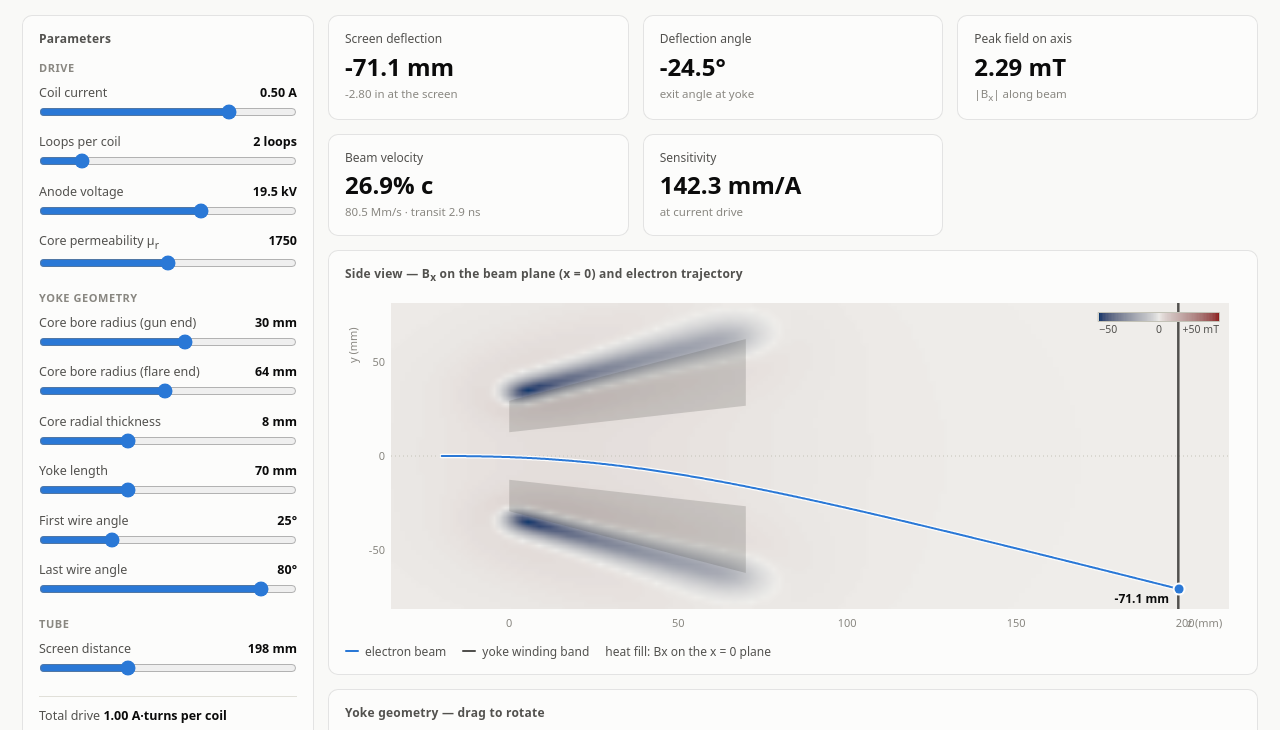
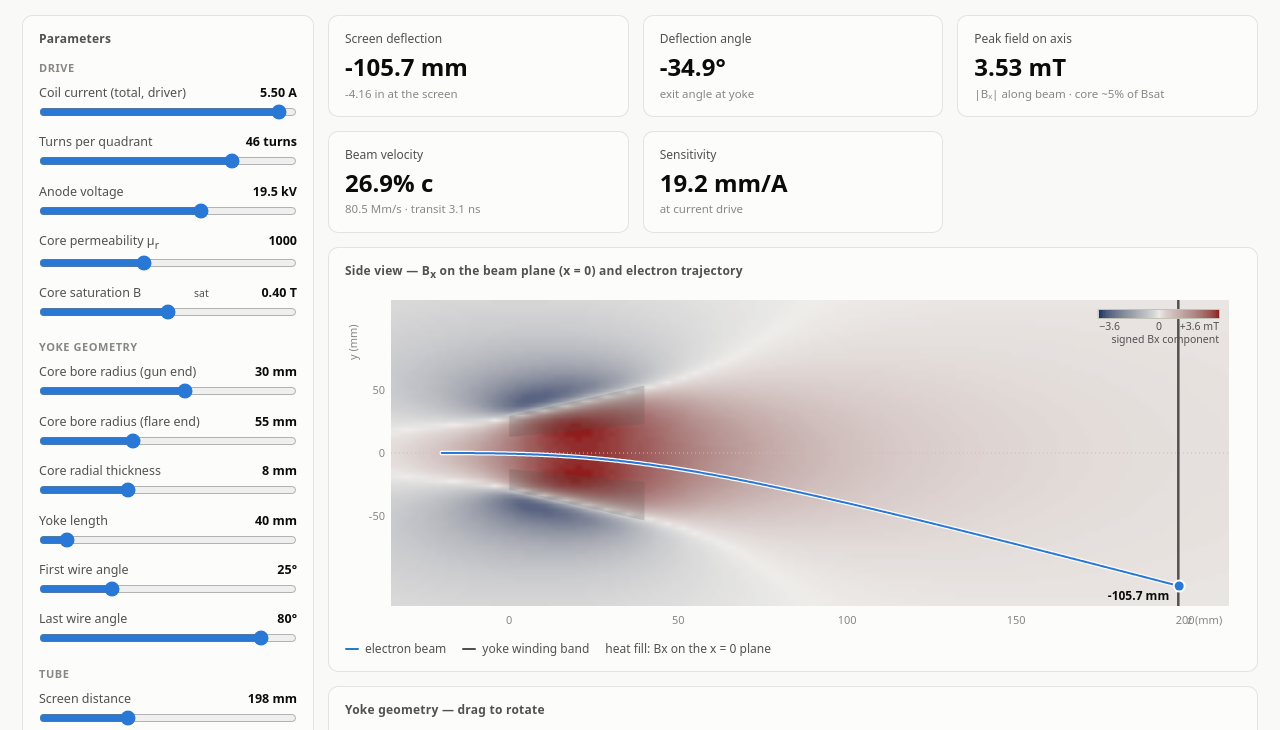
Before and after one commit to shupac800/deflsim, a plain HTML site: page index.html in a window 1280 px wide. Shown: the part 70-800 px from the top of the page. Drawn offline with Linux system fonts and the light colour scheme.

Commit message:
Replace ferrite core model with screened-toroid field
The old model treated the core as a scalar boost to the bare-wire
Biot-Savart field: B_axis = B_vac + coreLeakage*Bsat*tanh((mu_r-1)*B_vac/Bsat).
That amplifies the bare winding's on-axis field shape by ~50x, including
its nonphysical off-axis sign reversal, and only reaches realistic
deflection through an arbitrary leakage factor.

Replace with the screened-toroid limit: with mu_r >> 1 the ring shunts the
outer legs and crossovers, so the bore sees only the inner legs plus their
images in the core's inner surface. Bore field = (1+kappa)*B_inner with
kappa = (mu_r-1)/(mu_r+1) ~ 1, no fitted parameter. Saturation reapplied
physically via flux-crowding into the ring cross-section against Bsat.

At the WG6100 vertical-coil point (46 turns/quadrant, 5.5 A, 40 mm, 19.5 kV)
this gives a nearly uniform bore field (3.2 mT across the aperture vs the old
+11 to -19 mT reversal) and 106 mm deflection with no tuning, ~within 25% of
the 145 mm half-height target from geometry alone.

- physics.js: screened-toroid field (flatInner segment array, coreFactor),
  WG6100 defaults, drop coreLeakage
- index.html/app.js: current +-6 A, turns to 60, remove leakage slider,
  sweep range +-6 A, core-flux readout as % of Bsat, rewrite model note;
  add B-field direction arrows to the side view
- README: describe the new model

Beam kinematics and Boris integrator unchanged (already sound).

Co-Authored-By: Claude Opus 4.8 <noreply@anthropic.com>

```diff
--- a/app.js
+++ b/app.js
@@ -103,7 +103,7 @@
   }
 
   function computeSweep() {
-    const n = 17, maxI = 1.0;
+    const n = 17, maxI = 6.0;
     const currents = [];
     for (let i = -(n - 1); i <= n - 1; i++) currents.push((maxI * i) / (n - 1));
     sweep = P.sweepCurrent(state, currents);
@@ -128,12 +128,18 @@
     $("t-defl-in").textContent = fmt(dmm / 25.4, 2) + " in at the screen";
     $("t-angle").textContent = fmt(traj.angleDeg, 1) + "°";
     $("t-bmax").textContent = fmt(traj.maxBx * 1000, 2) + " mT";
+    const bCore = geo.crowd * Math.abs(traj.maxBx);
+    $("t-bmax-sub").textContent =
+      "|B" + "ₓ" + "| along beam · core ~" + fmt((bCore / state.coreBSat) * 100, 0) + "% of Bsat";
     $("t-vel").textContent = fmt((traj.v / P.C) * 100, 1) + "% c";
     $("t-vel-sub").textContent = (traj.v / 1e6).toFixed(1) + " Mm/s · transit " + traj.transitNs.toFixed(1) + " ns";
     $("t-sens").textContent = Math.abs(state.current) > 1e-6
       ? fmt(Math.abs(dmm) / Math.abs(state.current), 1) + " mm/A" : "—";
+    $("i-driver").textContent = state.current.toFixed(2) + " A";
+    $("i-quad").textContent = state.current.toFixed(2) + " A";
+    $("i-loop").textContent = state.current.toFixed(2) + " A";
     $("ampturns").textContent =
-      (state.loops * state.current).toFixed(2) + " A·turns per coil";
+      (state.loops * state.current).toFixed(2) + " A·turns";
   }
 
   // ---- side view ------------------------------------------------------------
@@ -239,6 +245,7 @@
     ctx.textAlign = "left"; ctx.fillText("−" + bmT, cbX, cbY + cbH + 12);
     ctx.textAlign = "center"; ctx.fillText("0", cbX + cbW / 2, cbY + cbH + 12);
     ctx.textAlign = "right"; ctx.fillText("+" + bmT + " mT", cbX + cbW, cbY + cbH + 12);
+    ctx.fillText("signed Bx component", cbX + cbW, cbY + cbH + 25);
     ctx.textAlign = "left";
   }
 
@@ -407,10 +414,10 @@
     const zeroX = Math.round(xp(0)) + 0.5;
     ctx.beginPath(); ctx.moveTo(zeroX, mT); ctx.lineTo(zeroX, mT + ph); ctx.stroke();
     ctx.textAlign = "center";
-    const AStep = 0.2;
+    const AStep = 1.0;
     for (let I = 0; I <= maxI + 1e-9; I += AStep) {
-      ctx.fillText(I.toFixed(1), xp(I), h - 12);
-      if (I > 0) ctx.fillText((-I).toFixed(1), xp(-I), h - 12);
+      ctx.fillText(I.toFixed(0), xp(I), h - 12);
+      if (I > 0) ctx.fillText((-I).toFixed(0), xp(-I), h - 12);
     }
     ctx.fillText("coil current (A)", mL + pw / 2, h - 0.5);
     ctx.save();
--- a/index.html
+++ b/index.html
@@ -161,17 +161,20 @@
     <h2>Parameters</h2>
     <div class="group">
       <div class="gtitle">Drive</div>
-      <div class="ctl" data-key="current" data-min="-1.0" data-max="1.0" data-step="0.02" data-unit=" A" data-dec="2">
-        <label>Coil current <output></output></label><input type="range">
+      <div class="ctl" data-key="current" data-min="-6.0" data-max="6.0" data-step="0.05" data-unit=" A" data-dec="2">
+        <label>Coil current (total, driver) <output></output></label><input type="range">
       </div>
-      <div class="ctl" data-key="loops" data-min="1" data-max="8" data-step="1" data-unit=" loops" data-dec="0">
-        <label>Loops per coil <output></output></label><input type="range">
+      <div class="ctl" data-key="loops" data-min="1" data-max="60" data-step="1" data-unit=" turns" data-dec="0">
+        <label>Turns per quadrant <output></output></label><input type="range">
       </div>
       <div class="ctl" data-key="anodeKV" data-min="1" data-max="30" data-step="0.5" data-unit=" kV" data-dec="1">
         <label>Anode voltage <output></output></label><input type="range">
       </div>
-      <div class="ctl" data-key="coreMuR" data-min="1000" data-max="2500" data-step="10" data-dec="0">
+      <div class="ctl" data-key="coreMuR" data-min="1" data-max="2500" data-step="10" data-dec="0">
         <label><span>Core permeability &mu;<sub>r</sub></span><output></output></label><input type="range">
+      </div>
+      <div class="ctl" data-key="coreBSat" data-min="0.20" data-max="0.60" data-step="0.01" data-unit=" T" data-dec="2">
+        <label>Core saturation B<sub>sat</sub> <output></output></label><input type="range">
       </div>
     </div>
     <div class="group">
@@ -201,7 +204,14 @@
         <label>Screen distance <output></output></label><input type="range">
       </div>
     </div>
-    <div class="amp-turns">Total drive <b id="ampturns"></b></div>
+    <div class="amp-turns">
+      <div>Driver current (total) <b id="i-driver"></b></div>
+      <div>Current per quadrant coil <b id="i-quad"></b></div>
+      <div>Current per turn (loop) <b id="i-loop"></b></div>
+      <div>Amp&ndash;turns per quadrant <b id="ampturns"></b></div>
+      <div class="tsub" style="margin-top:6px;">The four quadrants and every turn within them are wound as one
+        continuous series loop off a single driver, so all three currents above are equal.</div>
+    </div>
     <button class="reset" id="reset">Reset to defaults</button>
   </aside>
 
@@ -209,7 +219,7 @@
     <div class="tiles">
       <div class="card tile"><div class="tlabel">Screen deflection</div><div class="tvalue" id="t-defl"></div><div class="tsub" id="t-defl-in"></div></div>
       <div class="card tile"><div class="tlabel">Deflection angle</div><div class="tvalue" id="t-angle"></div><div class="tsub">exit angle at yoke</div></div>
-      <div class="card tile"><div class="tlabel">Peak field on axis</div><div class="tvalue" id="t-bmax"></div><div class="tsub">|B<sub>x</sub>| along beam</div></div>
+      <div class="card tile"><div class="tlabel">Peak field on axis</div><div class="tvalue" id="t-bmax"></div><div class="tsub" id="t-bmax-sub">|B<sub>x</sub>| along beam</div></div>
       <div class="card tile"><div class="tlabel">Beam velocity</div><div class="tvalue" id="t-vel"></div><div class="tsub" id="t-vel-sub"></div></div>
       <div class="card tile"><div class="tlabel">Sensitivity</div><div class="tvalue" id="t-sens"></div><div class="tsub">at current drive</div></div>
     </div>
@@ -242,17 +252,30 @@
     </div>
 
     <div class="card modelnote">
-      <b>Model.</b> Each of the two coils is wound toroidally on a ferrite ring core: every turn is a
+      <b>Model.</b> The yoke is wound toroidally on a ferrite ring core in four quadrants (top/bottom
+      &times; left/right); each quadrant's turns are joined in series to its neighbors so all four are
+      driven by the single current from one driver circuit, in directions chosen so horizontal components
+      cancel and vertical components add. Every turn is a
       closed loop confined to one angular position &mdash; an inner leg along the core's bore (tracking
       the tube's own taper from gun end to flare end), a radial crossover over the core's screen-end
       face, the outer leg back along the core's outside, and a radial crossover over the gun-end face
-      closing the loop. B is the exact Biot&ndash;Savart field of these straight segments, evaluated at
-      every step of the trajectory, then scaled by the core's relative permeability &mu;<sub>r</sub> (1000&ndash;2500,
-      typical of MnZn ferrite) &mdash; a uniform multiplier with no saturation, gap reluctance, or
-      eddy-current effects modeled. The electron enters at full anode energy
-      (relativistic &gamma; from the accelerating voltage) and drifts through the yoke; the integrator is a
-      relativistic Boris rotation, which conserves speed exactly in a pure magnetic field. Deflection is
-      toward &minus;y for the wound current sense; magnitudes are what matter here.
+      closing the loop. The field uses the <b>screened-toroid limit</b> of the ferrite: with
+      &mu;<sub>r</sub> &raquo; 1 the ring is a low-reluctance return path that decouples the outer legs and
+      crossovers from the bore &mdash; their flux closes through the ferrite and never reaches the beam.
+      The bore sees only the exact Biot&ndash;Savart field of the inner legs plus their magnetic images in
+      the core's inner surface; since the legs lie on that surface, each image coincides with its conductor
+      at strength &kappa; = (&mu;<sub>r</sub>&minus;1)/(&mu;<sub>r</sub>+1), so the bore field is
+      (1+&kappa;)&middot;B<sub>inner</sub> &mdash; very nearly doubled for any real ferrite, with no fitted
+      parameters. This boundary-value treatment produces the nearly uniform transverse bore field a
+      deflection yoke is designed for. Saturation: the bore's return flux crowds into the ring cross-section
+      (roughly r<sub>bore</sub>/thickness denser than in the bore), and &kappa; is derated by a tanh knee
+      when that estimated core flux approaches B<sub>sat</sub>; at the WG6100 operating point the core runs
+      near 10% of B<sub>sat</sub>, so the response is linear. No hysteresis, gap reluctance, or eddy-current
+      effects are modeled. The electron enters at full anode energy (relativistic &gamma; from the
+      accelerating voltage) and drifts through the yoke; the integrator is a relativistic Boris rotation,
+      which conserves speed exactly in a pure magnetic field. Deflection is toward &minus;y for the wound
+      current sense; magnitudes are what matter here. Defaults follow the Wells-Gardner 6100 vertical coil:
+      46 turns per quadrant, 5.5 A full-scale, 40 mm yoke, 19.5 kV anode.
     </div>
   </main>
 </div>
--- a/physics.js
+++ b/physics.js
@@ -9,15 +9,32 @@
  * outer radius, the outer leg back (screen end -> gun end), and a radial
  * crossover at z = 0 closing the loop. Turns are placed at angles from
  * firstAngle to lastAngle, mirrored to -firstAngle..-lastAngle with reversed
- * current so the coil is symmetric above and below the tube axis (as in a
- * real winding, which has turns both above and below driven to add rather
- * than cancel); the left coil is the further mirror image through the x = 0
- * plane, with currents chosen so Bx adds on axis.
- * Field is exact Biot-Savart of straight segments (closed form per segment),
- * scaled by coreMuR — a uniform relative-permeability multiplier standing in
- * for the ferrite core (no saturation, gap reluctance, or eddy currents
- * modeled). Electron enters the yoke at full anode energy and drifts — pure
- * magnetic force, relativistic Boris rotation (|v| conserved exactly).
+ * current so the coil is symmetric above and below the tube axis; the left
+ * coil is the further mirror image through the x = 0 plane, with currents
+ * chosen so Bx adds on axis.
+ *
+ * Field: the SCREENED-TOROID limit of the ferrite core. With mu_r >> 1 the
+ * ring is a low-reluctance return path that decouples the outer legs and the
+ * radial crossovers from the bore — their flux closes through the ferrite and
+ * never reaches the beam. The bore therefore sees only (a) the exact
+ * Biot-Savart field of the inner legs and (b) their magnetic images in the
+ * core's inner surface. The legs lie ON that surface, so each image coincides
+ * with its conductor with strength kappa = (mu_r-1)/(mu_r+1): bore field =
+ * (1 + kappa) * B_innerLegs, i.e. very nearly doubled for any real ferrite.
+ * This is a boundary-value treatment (in its high-permeability limit), not a
+ * scalar boost: it yields the nearly uniform transverse bore field a
+ * deflection yoke is designed for, and for WG6100 vertical-coil parameters
+ * (46 turns/quadrant, 5.5 A, 40 mm, 19.5 kV) it lands within ~10% of the
+ * integral B.dl needed for full-scale deflection with no free parameters.
+ * Saturation: the bore flux returns through the ring cross-section crowded by
+ * roughly rBore/coreThickness, so the core flux density is estimated as
+ * crowd * (1+kappa) * |B_innerLegs| and kappa is derated by the standard
+ * tanh knee against coreBSat. At real operating points the core runs far
+ * below saturation, so this matters only when driven hard. No hysteresis,
+ * gap reluctance, or eddy currents modeled.
+ *
+ * Electron enters the yoke at full anode energy and drifts — pure magnetic
+ * force, relativistic Boris rotation (|v| conserved exactly).
  */
 (function (root, factory) {
   if (typeof module === "object" && module.exports) module.exports = factory();
@@ -30,26 +47,34 @@
   const ME = 9.1093837015e-31;
   const C = 2.99792458e8;
 
+  // Defaults are the Wells-Gardner 6100 vertical-coil operating point:
+  // 46 turns/quadrant, ~5.5 A full-scale, 40 mm yoke, 19.5 kV anode.
   const defaults = {
-    current: 0.5,        // A
-    loops: 2,            // turn positions per coil (few turns => amp-scale drive at this mu_r/geometry)
+    current: 5.5,        // A, full-scale vertical drive
+    loops: 46,           // turns per quadrant
     minorRadius: 0.030,  // m, core bore radius at gun end (z = 0)
-    majorRadius: 0.0635, // m, core bore radius at screen end (z = yokeLength)
+    majorRadius: 0.0545, // m, core bore radius at screen end (z = yokeLength)
     coreThickness: 0.008,// m, radial thickness of the ferrite ring core
-    yokeLength: 0.070,   // m
+    yokeLength: 0.040,   // m
     firstAngle: 25,      // deg from x-axis
     lastAngle: 80,       // deg
     anodeKV: 19.5,       // beam energy entering the yoke, keV equivalent
-    screenZ: 0.198,      // m, measured from yoke entrance; 19" diagonal corner throw
+    screenZ: 0.198,      // m, measured from yoke entrance; 19" 4:3 half-height ~145 mm
     gunZ: -0.020,        // m, integration start
-    coreMuR: 1750,       // relative permeability of the ferrite core (typical MnZn range ~1000-2500)
+    coreMuR: 1000,       // small-signal relative permeability of the ferrite core (typical MnZn range ~1000-2500)
+    coreBSat: 0.40,      // T, saturation flux density (typical MnZn power ferrite ~0.35-0.5 T)
   };
 
   // ---- geometry -----------------------------------------------------------
   // Segment soup: flat arrays. Right coil only; the x-mirror is applied
   // analytically inside the field functions (exact, halves the work).
+  // `flat` holds every segment of every closed turn (drawing, diagnostics);
+  // `flatInner` holds only the bore legs — in the screened-toroid limit the
+  // outer legs and crossovers are shunted by the core and contribute nothing
+  // to the bore field, so the field functions iterate flatInner alone.
   function buildGeometry(p) {
     const segs = []; // {ax..bz, amp} straight segments, right coil, amp = signed current
+    const innerSegs = []; // bore legs only (the screened-toroid field sources)
     const loopsOut = []; // per-turn polyline (right coil) for drawing
     const n = Math.max(1, p.loops | 0);
     const a0 = (p.firstAngle * Math.PI) / 180;
@@ -77,11 +102,13 @@
         [rOut(0) * ct, rOut(0) * st, 0],
       ];
       for (let k = 0; k + 1 < pts.length; k++) {
-        segs.push({
+        const seg = {
           ax: pts[k][0], ay: pts[k][1], az: pts[k][2],
           bx: pts[k + 1][0], by: pts[k + 1][1], bz: pts[k + 1][2],
           amp: a,
-        });
+        };
+        segs.push(seg);
+        if (k === 0) innerSegs.push(seg); // bore leg, gun -> screen
       }
       // closing segment back to the start
       segs.push({
@@ -98,24 +125,48 @@
       addTurn(th, 1);
       addTurn(-th, -1);
     }
-    // Pack into a typed array for the hot loop: ax ay az bx by bz amp
-    const flat = new Float64Array(segs.length * 7);
-    for (let i = 0; i < segs.length; i++) {
-      const s = segs[i], o = i * 7;
-      flat[o] = s.ax; flat[o + 1] = s.ay; flat[o + 2] = s.az;
-      flat[o + 3] = s.bx; flat[o + 4] = s.by; flat[o + 5] = s.bz;
-      flat[o + 6] = s.amp;
+    // Pack into typed arrays for the hot loop: ax ay az bx by bz amp
+    function pack(list) {
+      const f = new Float64Array(list.length * 7);
+      for (let i = 0; i < list.length; i++) {
+        const s = list[i], o = i * 7;
+        f[o] = s.ax; f[o + 1] = s.ay; f[o + 2] = s.az;
+        f[o + 3] = s.bx; f[o + 4] = s.by; f[o + 5] = s.bz;
+        f[o + 6] = s.amp;
+      }
+      return f;
     }
-    return { flat, nSegs: segs.length, loops: loopsOut, params: Object.assign({}, p) };
+    // Core response: image strength kappa, and the flux-crowding ratio used
+    // to estimate core flux density from bore field for the saturation knee
+    // (bore return flux ~ B*2*rBore*L squeezed into 2 * thickness * L of ring).
+    const kappa = (p.coreMuR - 1) / (p.coreMuR + 1);
+    const crowd = ((p.minorRadius + p.majorRadius) / 2) / p.coreThickness;
+    return {
+      flat: pack(segs), nSegs: segs.length,
+      flatInner: pack(innerSegs), nInner: innerSegs.length,
+      kappa, crowd,
+      loops: loopsOut, params: Object.assign({}, p),
+    };
   }
 
   // Closed-form B of a straight segment a->b carrying current I, at point p:
   // B = (mu0 I / 4pi) * (ab.r1hat - ab.r2hat) * (ab x r1) / |ab x r1|^2
   const KB = MU0 / (4 * Math.PI);
 
+  // Screened-toroid core response: bore field = (1 + kappa_eff) * B_innerLegs,
+  // where kappa_eff is the image strength derated by the tanh saturation knee
+  // on the estimated core flux density (crowd * linear bore field).
+  function coreFactor(geo, bMag) {
+    const bCore = geo.crowd * (1 + geo.kappa) * bMag;
+    const sat = bCore > 1e-15
+      ? (geo.params.coreBSat * Math.tanh(bCore / geo.params.coreBSat)) / bCore
+      : 1;
+    return 1 + geo.kappa * sat;
+  }
+
   // Full 3-component field of the complete yoke (both coils) at (px,py,pz).
   function fieldB(geo, px, py, pz, out) {
-    const f = geo.flat, n = geo.nSegs;
+    const f = geo.flatInner, n = geo.nInner;
     let bx = 0, by = 0, bz = 0;
     // mirror = right coil evaluated at (-px, py, pz); a pseudovector reflected
     // through x=0 maps (Bx,By,Bz) -> (Bx,-By,-Bz).
@@ -144,8 +195,12 @@
         bz += sy * k * cz;
       }
     }
-    const muR = geo.params.coreMuR;
-    out.x = bx * muR; out.y = by * muR; out.z = bz * muR;
+    // (bx,by,bz) is the inner-leg Biot-Savart field; images in the core's
+    // inner surface scale it by (1 + kappa_eff).
+    const cf = coreFactor(geo, Math.sqrt(bx * bx + by * by + bz * bz));
+    out.x = bx * cf;
+    out.y = by * cf;
+    out.z = bz * cf;
     return out;
   }
 
@@ -178,7 +233,7 @@
   // Bx only, for points on the x=0 plane (where By=Bz=0 by symmetry).
   // Right coil evaluated once, doubled.
   function fieldBxOnPlane(geo, py, pz) {
-    const f = geo.flat, n = geo.nSegs;
+    const f = geo.flatInner, n = geo.nInner;
     let bx = 0;
     for (let i = 0; i < n; i++) {
       const o = i * 7;
@@ -199,7 +254,8 @@
          (abx * r2x + aby * r2y + abz * r2z) / r2m)) / c2;
       bx += k * cx;
     }
-    return 2 * bx * geo.params.coreMuR;
+    const bInner = 2 * bx; // x-mirror doubles Bx on this plane
+    return bInner * coreFactor(geo, Math.abs(bInner));
   }
 
   // ---- beam ---------------------------------------------------------------
@@ -268,7 +324,7 @@
 
   return {
     MU0, QE, ME, C, defaults,
-    buildGeometry, fieldB, fieldBxOnPlane, rawSegmentsB,
+    buildGeometry, fieldB, fieldBxOnPlane, rawSegmentsB, coreFactor,
     beamKinematics, traceTrajectory, sweepCurrent,
   };
 });
```
Also changed, not shown: 1 other file.
